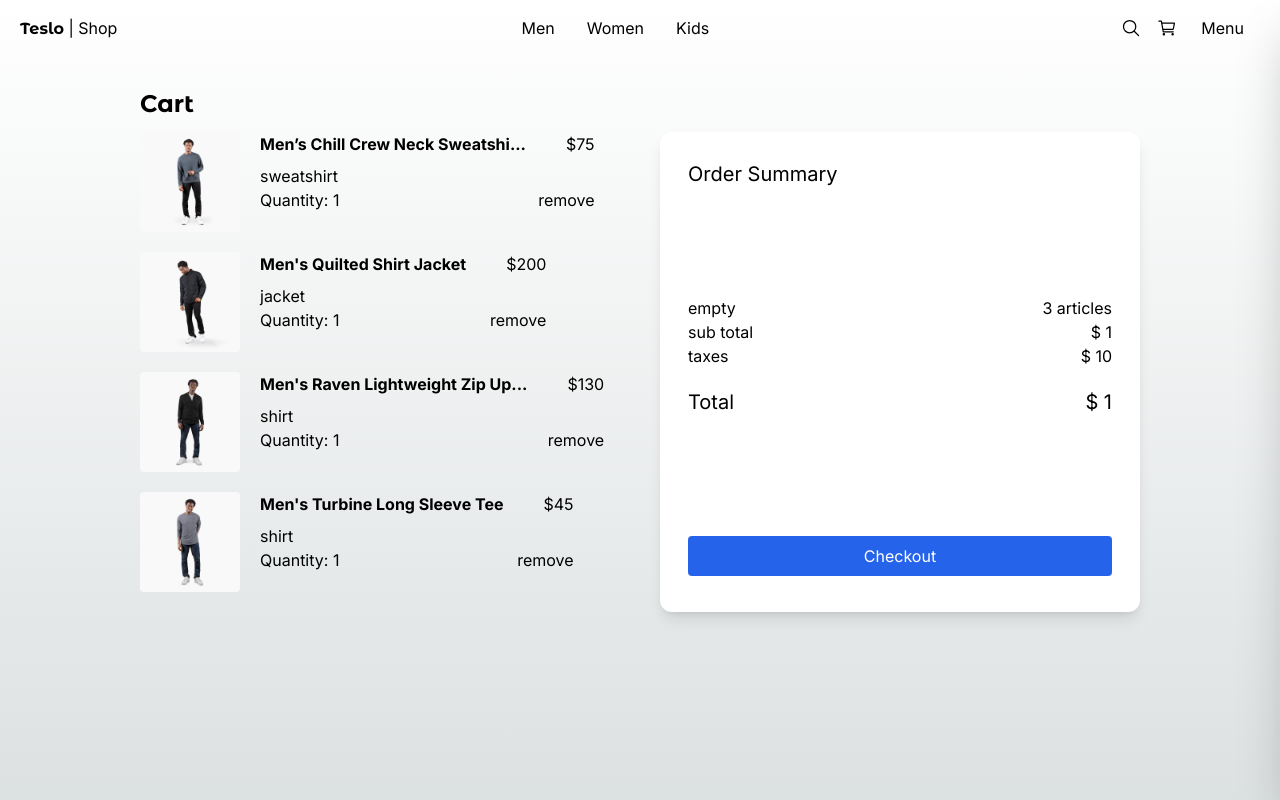
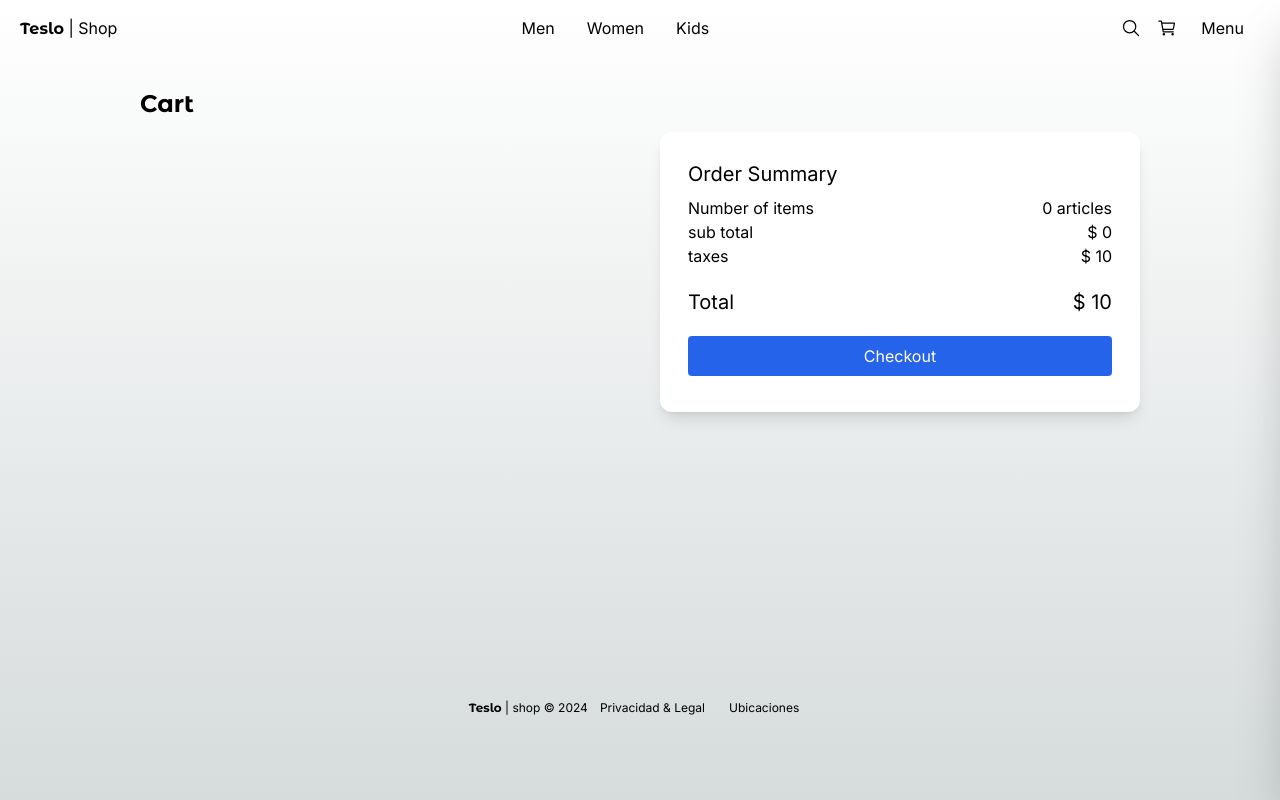
Before and after one commit to andresGarcia90/teslo-shop, a Next.js app: page /cart in a window 1280 px wide. Shown: the top 800 px of the page. Built offline with nearby package versions, Linux system fonts and the light colour scheme.

Commit message:
Order Card

```diff
--- a/src/app/(shop)/cart/page.tsx
+++ b/src/app/(shop)/cart/page.tsx
@@ -1,30 +1,49 @@
-import { CartProduct, Title, OrderSummary } from '@/components'
-import { initialData } from '@/seed/seed';
-import { redirect } from 'next/navigation';
+'use client';
+import { CartInProductSkeleton, Title, OrderSummary, CartInProduct } from '@/components';
+import { CartProduct } from '@/interfaces';
+import { useCartStore } from '@/store';
+import { useEffect, useState } from 'react';
 
 const CartPage = () => {
-  const products = initialData.products.slice(0, 4);
+  const { cart: productsInCart, addToCart, removeItem } = useCartStore();
+  const [isLoading, setIsLoading] = useState(false);
 
-  if (products.length === 0) {
-    redirect('/empty')
+  useEffect(() => {
+    setIsLoading(true);
+  }, []);
+
+  if (!isLoading) {
+    return <CartInProductSkeleton />;
+  }
+
+  const handleChangeQuantity = (product: CartProduct, quantity: number) => {
+    addToCart({ ...product, quantity:quantity });
+  };
+
+  const handleRemoveItem = (productToRemove : CartProduct)  => {
+    removeItem( productToRemove );
   }
 
   return (
     <div className="flex justify-center items-center mb-72 px-10 sm:px-0">
       <div className="flex flex-col w-[1000px]">
-        <Title title="Cart"  />
-          <div className="grid grid-cols-1 sm:grid-cols-2 gap-10">
-            <div className="flex flex-col">
-              {products.map(product => (
-                <CartProduct key={product.slug} product={product} />
-              ))}
-            </div>
-            {/* <CartProduct product={firstProduct}/> */}
-            <OrderSummary next='Checkout' nextStep='/checkout/shipping-address'/>
+        <Title title="Cart" />
+        <div className="grid grid-cols-1 sm:grid-cols-2 gap-10">
+          <div className="flex flex-col flex-1">
+            {productsInCart.map((product) => (
+              <CartInProduct
+                key={`${product.slug}-${product.size}`}
+                product={product}
+                setQuantity={(q) => handleChangeQuantity(product, q)}
+                onRemoveItem={()=>handleRemoveItem(product)}
+                />
+            ))}
           </div>
+          <OrderSummary next="Checkout" nextStep="/checkout/shipping-address" />
+        </div>
       </div>
     </div>
-  )
-}
+  );
+};
 
 export default CartPage;
--- a/src/app/(shop)/checkout/page.tsx
+++ b/src/app/(shop)/checkout/page.tsx
@@ -1,8 +1,13 @@
+'use client';
 import { CartProduct, OrderSummary, Title } from '@/components'
 import { initialData } from '@/seed/seed';
+import { useCartStore } from '@/store/index';
 
 const CheckoutPage = () => {
   const products = initialData.products.slice(0, 4);
+  const {cart} = localStorage.getItem('cart-storage') ? JSON.parse(localStorage.getItem('cart-storage')!) : [];
+  console.log("CART ", cart);
+
   return (
     <div className="flex justify-center items-center mb-72 px-10 sm:px-0">
       <div className="flex flex-col w-[1000px]">
--- a/src/app/(shop)/product/[slug]/ui/AddToCart.tsx
+++ b/src/app/(shop)/product/[slug]/ui/AddToCart.tsx
@@ -12,7 +12,7 @@ export const AddToCart = ({ product }: Props) => {
   const [quantity, setQuantity] = useState(1);
   const [posted, setPosted] = useState(false);
 
-  const {cart, addToCart} = useCartStore();
+  const { addToCart } = useCartStore();
 
   const onAddToCart = () => {
     setPosted(true);
@@ -24,8 +24,9 @@ export const AddToCart = ({ product }: Props) => {
     setQuantity(1);
   };
 
-  console.log(cart);
-
+  const handleSetQuantity = (value: number) => {
+    setQuantity(quantity + value);
+  }
 
   return (
     <>
@@ -38,7 +39,7 @@ export const AddToCart = ({ product }: Props) => {
         onSelectedSize={setSize}
       />
       {/* selector de cantidad */}
-      <QuantitySelector quantity={quantity} onQuantityChange={setQuantity} />
+      <QuantitySelector quantity={quantity} onQuantityChange={handleSetQuantity} />
       {/* Botones */}
       <button className="btn-primary my-5" onClick={onAddToCart}>
         Add to cart
--- a/src/components/cart/OrderSummary.tsx
+++ b/src/components/cart/OrderSummary.tsx
@@ -1,5 +1,7 @@
+'use client';
 import Link from "next/link";
 import { AddressSummary } from "./AddressSummary";
+import { useCartStore } from "@/store";
 
 interface Props {
   nextStep: string,
@@ -7,6 +9,8 @@ interface Props {
   showAddress?: boolean
 }
 export const OrderSummary = ({nextStep, next, showAddress}: Props) => {
+  const { cart, getTotalPrice, getTotalItems } = useCartStore();
+
   return (
     <div className="bg-white rounded-xl shadow-lg p-7 grid grid-cols-1 place-content-between">
       {showAddress &&
@@ -17,14 +21,14 @@ export const OrderSummary = ({nextStep, next, showAddress}: Props) => {
       }
       <h2 className="text-xl mb-2">Order Summary</h2>
       <div className="grid grid-cols-2">
-        <span>empty</span>
-        <span className="text-right">3 articles</span>
+        <span>Number of items</span>
+        <span className="text-right">{getTotalItems()} articles</span>
         <span>sub total</span>
-        <span className="text-right">$ 1</span>
+        <span className="text-right">$ {getTotalPrice()}</span>
         <span>taxes</span>
         <span className="text-right">$ 10</span>
         <span className="mt-5 text-xl">Total</span>
-        <span className="mt-5 text-xl text-right">$ 1</span>
+        <span className="mt-5 text-xl text-right">$ {getTotalPrice() + 10}</span>
       </div>
       <div className="mt-5 mb-2 w-full">
         <Link className="flex btn-primary justify-center" href={nextStep}>{next}</Link>
--- a/src/components/product/cart-product/CartProduct.tsx
+++ b/src/components/product/cart-product/CartProduct.tsx
@@ -1,17 +1,62 @@
-import { Product } from '@/interfaces';
+import { CartProduct } from '@/interfaces';
 import { substring } from '@/utils';
 import Image from 'next/image';
+import { QuantitySelector } from '../quantity-selector';
+import Link from 'next/link';
 
 interface Props {
-  product: Product;
+  product: CartProduct;
   editable?: boolean;
+  setQuantity: (value: number) => void;
+  onRemoveItem: () => void;
 }
-export const CartProduct = ({ product, editable = true }: Props) => {
+
+export const CartInProductSkeleton = () => {
+  return (
+    <div className="grid grid-cols-1 sm:grid-cols-2 gap-10 mb-5">
+    <div className="flex flex-col gap-10">
+      <div className="shadow rounded-md p-4 max-w-sm w-full mx-auto">
+        <div className="animate-pulse flex space-x-4">
+          <div className=" bg-gray-700 h-15 w-10"></div>
+          <div className="flex-1 space-y-6 py-1">
+            <div className="h-2 bg-gray-700 rounded"></div>
+            <div className="space-y-3">
+              <div className="grid grid-cols-3 gap-4">
+                <div className="h-2 bg-gray-700 rounded col-span-2"></div>
+                <div className="h-2 bg-gray-700 rounded col-span-1"></div>
+              </div>
+              <div className="h-2 bg-gray-700 rounded"></div>
+            </div>
+          </div>
+        </div>
+      </div>
+      <div className="flex flex-col gap-10">
+        <div className="shadow rounded-md p-4 max-w-sm w-full mx-auto">
+          <div className="animate-pulse flex space-x-4">
+            <div className=" bg-gray-700 h-15 w-10"></div>
+            <div className="flex-1 space-y-6 py-1">
+              <div className="h-2 bg-gray-700 rounded"></div>
+              <div className="space-y-3">
+                <div className="grid grid-cols-3 gap-4">
+                  <div className="h-2 bg-gray-700 rounded col-span-2"></div>
+                  <div className="h-2 bg-gray-700 rounded col-span-1"></div>
+                </div>
+                <div className="h-2 bg-gray-700 rounded"></div>
+              </div>
+            </div>
+          </div>
+        </div>
+      </div>
+    </div>
+  </div>
+  );
+}
+export const CartInProduct = ({ product, editable = true, setQuantity, onRemoveItem }: Props) => {
   const title = substring(product.title, 30, '...');
   return (
-    <div className="flex flex-row mb-5">
+    <div className="flex flex-row grow  mb-5">
       <Image
-        src={`/products/${product.images[0]}`}
+        src={`/products/${product.image}`}
         alt={product.title}
         width={100}
         height={100}
@@ -21,18 +66,17 @@ export const CartProduct = ({ product, editable = true }: Props) => {
         }}
         className="mr-5 rounded"
       />
-      <div className="grid-rows-3">
-        <div className="mb-2">
-          <span className="font-bold mr-10">{title}</span>
-          <span>${product.price}</span>
-        </div>
-        <div className="grid">
-          <span>{product.tags.join(', ')}</span>
+      <div className="grid-rows-3 grow  ">
+        <div className="flex flex-row justify-between mb-2">
+          <Link href={`/product/${product.slug}`}>
+            <span className="font-bold mr-10 hover:underline">{title}</span>
+          </Link>
+          <span>${product.price * product.quantity}</span>
         </div>
         {editable ? (
           <div className="flex flex-row justify-between">
-            <div>Quantity: 1</div>
-            <div>remove</div>
+            <QuantitySelector quantity={product.quantity} onQuantityChange={setQuantity} />
+            <div className='cursor-pointer' onClick={onRemoveItem}>remove</div>
           </div>
         ) : (
           <div className="grid grid-cols-1">
--- a/src/components/product/quantity-selector.tsx
+++ b/src/components/product/quantity-selector.tsx
@@ -8,7 +8,7 @@ export const QuantitySelector = ({quantity, onQuantityChange}: Props) => {
 
   const onValueChange = (value: number) => {
     if (quantity + value < 1) return;
-    onQuantityChange(quantity + value)
+    onQuantityChange(value)
   }
 
   return (
--- a/src/store/cart/cart-store.ts
+++ b/src/store/cart/cart-store.ts
@@ -5,7 +5,9 @@ import { persist } from 'zustand/middleware';
 interface State {
   cart: CartProduct[];
   addToCart: (product: CartProduct) => void;
+  removeItem: (product: CartProduct) => void;
   getTotalItems: () => number;
+  getTotalPrice: () => number;
 }
 
 export const useCartStore = create<State>()(
@@ -18,6 +20,11 @@ export const useCartStore = create<State>()(
         const { cart } = get();
         return cart.reduce((total, item) => total + item.quantity, 0)
       },
+      getTotalPrice: () => {
+        const { cart } = get();
+        return cart.reduce((total, item) => total + item.price * item.quantity, 0)
+      },
+
       addToCart: (product: CartProduct) => {
         const { cart } = get();
 
@@ -40,6 +47,13 @@ export const useCartStore = create<State>()(
         });
         set({ cart: updatedCart });
       },
+      removeItem: (product: CartProduct) => {
+        const { cart } = get();
+        const updatedCart = cart.filter(
+          (item) => item.slug !== product.slug || item.size !== product.size
+        );
+        set({ cart: updatedCart });
+      }
     }),
     { name: 'cart-storage' }
   )
```
